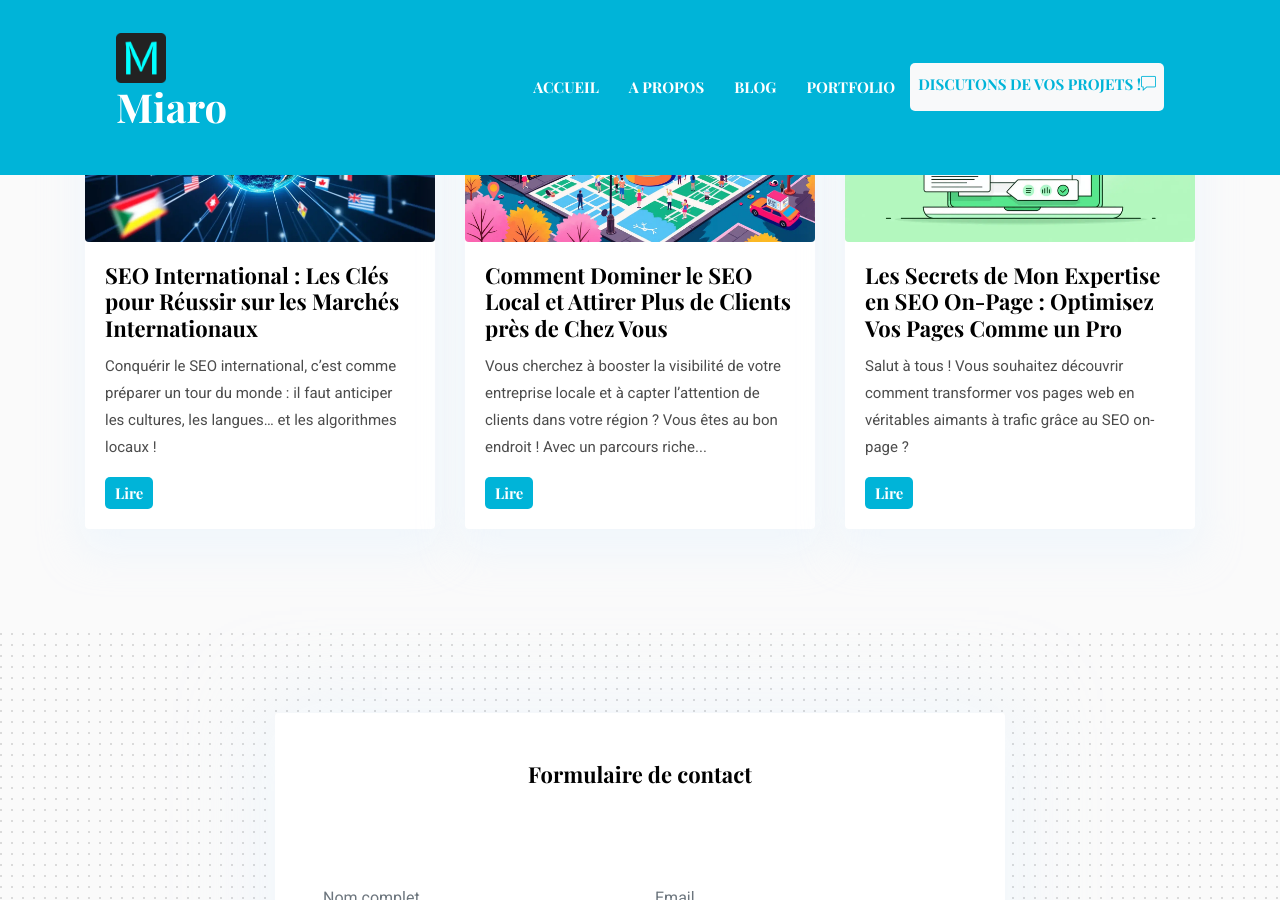
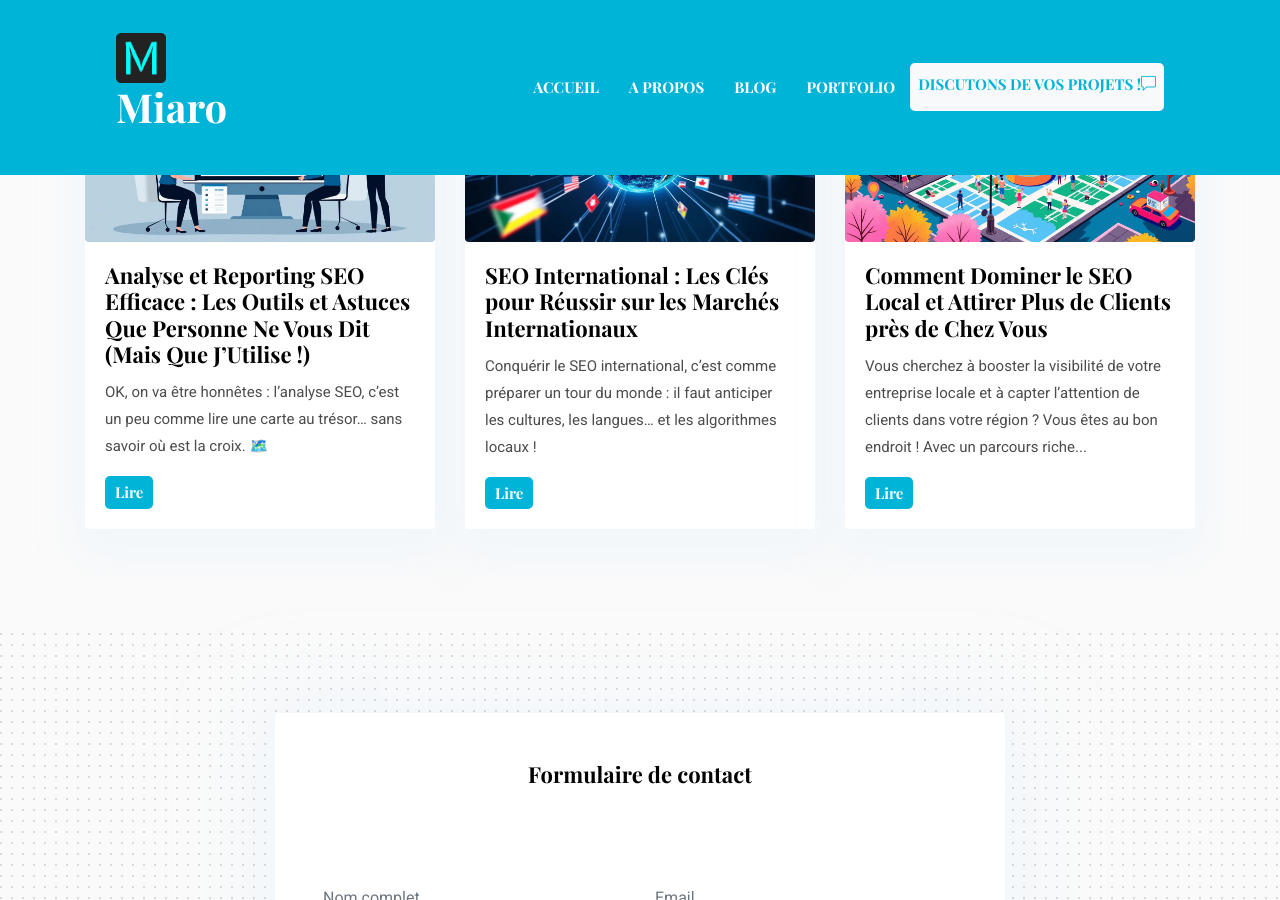
Before and after one commit to miarofandresena/miarofandresena.github.io, a Jekyll site: the page built from _posts/2025-02-28-seo-international.markdown, in a window 1280 px wide and 900 px high, scrolled down 14860 px. Built offline with Jekyll 4.4.1, drawn with Linux system fonts in a browser that asks for light colours; some of the changed lines change nothing that is shown.

Commit message:
ajout de nouveau article6

```diff
--- a/_posts/2025-02-28-seo-international.markdown
+++ b/_posts/2025-02-28-seo-international.markdown
@@ -2,10 +2,10 @@
 layout: post
 title:  "SEO International : Les Clés pour Réussir sur les Marchés Internationaux"
 date:   2025-02-28 10:05:55 +0300
-image:  /assets/images/blog/SEO-international.webp
+image:  /assets/images/blog/seo-international.webp
 author: Miaro
 tags:   Web
-description: "Découvrez comment dominer le SEO local et attirer plus de clients près de chez vous grâce à des techniques éprouvées et originales."
+description: "Découvrez les clés pour réussir en SEO international. Apprenez à adapter votre stratégie pour dominer les marchés mondiaux et booster votre visibilité en ligne."
 ---
 
 Conquérir le SEO international, c’est comme préparer un tour du monde : il faut anticiper les cultures, les langues… et les algorithmes locaux !
--- /dev/null
+++ b/_posts/2025-03-01-analyse-reporting-seo.markdown
@@ -0,0 +1,313 @@
+---
+layout: post
+title:  "Analyse et Reporting SEO Efficace : Les Outils et Astuces Que Personne Ne Vous Dit (Mais Que J’Utilise !)"
+date:   2025-03-01 10:05:55 +0300
+image:  /assets/images/blog/analyse-seo.webp
+author: Miaro
+tags:   Web
+description: "Découvrez comment dominer le SEO local et attirer plus de clients près de chez vous grâce à des techniques éprouvées et originales."
+---
+
+OK, on va être honnêtes : l’analyse SEO, c’est un peu comme lire une carte au trésor… sans savoir où est la croix. 🗺️
+
+Si vous en avez marre des rapports interminables qui ne servent à rien, vous êtes au bon endroit. Avec mes outils préférés (et quelques raccourcis malins), je vais vous montrer comment transformer vos données en leviers concrets pour booster votre trafic. Spoiler : ça va changer votre vie digitale. 😉
+
+## Introduction
+
+### L'Importance Vitale de l'Analyse et du Reporting SEO
+
+L'analyse et le reporting SEO sont les piliers d'une stratégie [SEO réussie](https://miarofandresena.github.io/2025/02/11/cest-quoi-seo/). Sans une analyse rigoureuse et un reporting précis, il est impossible de mesurer l'efficacité de vos actions et d'ajuster votre stratégie en conséquence. Grâce à mon expérience et aux projets concrets que j'ai menés, j'ai développé une méthodologie unique pour transformer les données en actions stratégiques.
+
+### Une Méthode Unique pour Transformer les Données en Actions
+
+Contrairement aux méthodes classiques, mon approche se distingue par son originalité et son efficacité. Je vais vous guider à travers des techniques pratiques, des outils indispensables et des conseils exclusifs pour interpréter et exploiter les données SEO. Vous découvrirez comment j'ai réussi à booster significativement les performances SEO de mes clients grâce à une analyse rigoureuse et un reporting précis.
+
+### Ce Que Vous Allez Apprendre
+
+Dans cet article, je vais vous expliquer pourquoi l'analyse et le reporting SEO sont essentiels, vous présenter les piliers de l'analyse SEO, les outils et technologies à utiliser, et partager ma méthodologie exclusive. Vous découvrirez également des témoignages et des cas concrets illustrant l'efficacité de mon approche.
+
+### Plan de l'Article
+
+Voici un aperçu de ce que nous allons aborder :
+
+1.  **Pourquoi l'Analyse et le Reporting SEO Sont Essentiels** : Rôle crucial de l'analyse, impact sur le ROI et la compétitivité.
+2.  **Les Piliers de l'Analyse SEO** : Audit complet du site, définition des KPIs clés, benchmarks et objectifs personnalisés.
+3.  **Les Outils et Technologies d’Analyse** : Outils de tracking et d'analytics, solutions spécialisées, visualisation des données.
+4.  **Ma Méthodologie Exclusive d'Analyse et de Reporting** : Processus d'audit et de collecte des données, construction de tableaux de bord interactifs, de l'analyse à l'action.
+5.  **Témoignages et Cas Concrets** : Exemples de projets réussis, graphiques avant/après, témoignages clients.
+6.  **Conseils et Astuces Pratiques pour Optimiser son Reporting SEO** : Checklist des éléments à vérifier, conseils pour personnaliser les rapports, astuces pour interpréter les anomalies.
+7.  **Perspectives Futures et Innovations en Analyse SEO** : Intelligence artificielle, nouveaux indicateurs de performance, adaptation aux comportements des utilisateurs.
+8.  **Conclusion & Appel à l'Action** : Récapitulatif des points clés, valeur ajoutée de mon expertise, invitation à mettre en place une stratégie d'analyse proactive.
+
+Prêt à transformer vos données SEO en actions concrètes ? Alors, suivez-moi !
+
+## I. Pourquoi l'Analyse et le Reporting SEO Sont Essentiels
+
+### Rôle Crucial de l'Analyse dans l'Optimisation des Performances SEO
+
+L'analyse SEO est essentielle pour comprendre les performances de votre site et identifier les axes d'amélioration. Sans une analyse rigoureuse, il est impossible de mesurer l'efficacité de vos actions SEO et d'ajuster votre stratégie en conséquence.
+
+### Impact sur le ROI et la Compétitivité d'une Entreprise
+
+Un reporting précis permet de prendre des décisions éclairées et d'ajuster rapidement votre stratégie. Cela a un impact direct sur le ROI (Return on Investment) et la compétitivité de votre entreprise. En optimisant vos performances SEO, vous pouvez attirer plus de visiteurs, augmenter votre taux de conversion et renforcer votre position sur le marché.
+
+![Impact analyse SEO](/assets/images/blog/impact-analyse-seo.webp "Impact analyse SEO"){: .img-responsive}
+
+## II. Les Piliers de l'Analyse SEO
+
+### Audit Complet du Site
+
+#### Revue Technique
+
+La revue technique consiste à analyser la structure de votre site, sa vitesse de chargement et sa compatibilité mobile. Voici les éléments clés à vérifier :
+
+-   **Structure du Site** : Assurez-vous que votre site est bien structuré et facile à naviguer.
+-   **Vitesse de Chargement** : Utilisez des outils comme Google PageSpeed Insights pour mesurer et améliorer la vitesse de chargement de votre site.
+-   **Compatibilité Mobile** : Vérifiez que votre site est responsive et offre une expérience utilisateur optimale sur mobile.
+
+#### Analyse du Contenu
+
+L'analyse du contenu consiste à évaluer la pertinence, la qualité et la cohérence de votre contenu avec les mots-clés ciblés. Voici les éléments à vérifier :
+
+-   **Pertinence** : Assurez-vous que votre contenu répond aux besoins et aux attentes de vos visiteurs.
+-   **Qualité** : Vérifiez que votre contenu est bien rédigé, informatif et engageant.
+-   **Cohérence avec les Mots-Clés** : Assurez-vous que vos mots-clés sont bien intégrés dans votre contenu et qu'ils sont pertinents pour votre cible.
+
+### Définition des KPIs Clés
+
+#### Identifier les Métriques Essentielles
+
+Les KPIs (Key Performance Indicators) sont des indicateurs clés de performance qui permettent de mesurer l'efficacité de votre stratégie SEO. Voici quelques KPIs essentiels à suivre :
+
+-   **Trafic Organique** : Mesure le nombre de visiteurs qui arrivent sur votre site via les résultats de recherche naturels.
+-   **Taux de Conversion** : Mesure le pourcentage de visiteurs qui réalisent une action souhaitée (achat, inscription, etc.).
+-   **Positions sur SERP** : Mesure la position de votre site dans les résultats de recherche pour vos mots-clés ciblés.
+-   **Taux de Rebond** : Mesure le pourcentage de visiteurs qui quittent votre site après avoir consulté une seule page.
+
+#### Personnaliser les KPIs en Fonction des Objectifs Spécifiques
+
+Il est important de personnaliser les KPIs en fonction des objectifs spécifiques de chaque projet. Par exemple, si votre objectif est d'augmenter les ventes en ligne, vous pouvez suivre des KPIs comme le taux de conversion et le panier moyen.
+
+### Benchmarks et Objectifs Personnalisés
+
+#### Comparaison avec les Standards du Secteur
+
+Les benchmarks permettent de comparer vos performances avec les standards du secteur. Cela vous permet d'identifier les axes d'amélioration et de fixer des objectifs réalistes.
+
+#### Définition d’Objectifs Réalistes et Mesurables
+
+Il est essentiel de définir des objectifs réalistes et mesurables pour votre stratégie SEO. Par exemple, vous pouvez fixer un objectif d'augmentation de 20% du trafic organique sur une période de 6 mois.
+
+## III. Les Outils et Technologies d’Analyse
+
+### Outils de Tracking et d’Analytics
+
+#### Google Analytics
+
+Google Analytics est un outil indispensable pour suivre les performances de votre site. Il permet de segmenter vos données et de créer des rapports sur-mesure. Voici quelques fonctionnalités clés :
+
+-   **Segmentation Avancée** : Permet de segmenter vos données en fonction de différents critères (source de trafic, comportement des utilisateurs, etc.).
+-   **Création de Rapports Sur-Mesure** : Permet de créer des rapports personnalisés en fonction de vos besoins spécifiques.
+
+#### Google Search Console
+
+Google Search Console est un outil essentiel pour suivre les performances de votre site dans les résultats de recherche Google. Il permet de :
+
+-   **Suivre les Performances** : Mesurer les impressions, les clics et le taux de clics (CTR) de vos pages.
+-   **Détecter les Erreurs d’Indexation** : Identifier et corriger les erreurs d’indexation de vos pages.
+
+### Solutions Spécialisées
+
+#### SEMrush, Ahrefs ou Moz
+
+Ces outils permettent d'analyser la concurrence et d'identifier des opportunités de mots-clés et de backlinks. Voici quelques fonctionnalités clés :
+
+-   **Analyse de la Concurrence** : Identifier les mots-clés et les backlinks de vos concurrents.
+-   **Identification des Opportunités** : Trouver des mots-clés et des backlinks pertinents pour améliorer votre référencement.
+
+#### Screaming Frog
+
+Screaming Frog est un outil puissant pour réaliser des audits techniques de votre site. Il permet de :
+
+-   **Analyser la Structure de Votre Site** : Identifier les erreurs techniques (liens brisés, redirections, etc.).
+-   **Vérifier les Balises Meta** : Assurer que vos balises meta sont bien optimisées.
+
+### Visualisation des Données
+
+#### Google Data Studio
+
+Google Data Studio permet de transformer vos données en visualisations interactives. Il permet de :
+
+-   **Créer des Dashboards Dynamiques** : Visualiser vos données de manière interactive et personnalisée.
+-   **Faciliter la Prise de Décision** : Prendre des décisions éclairées grâce à des visualisations claires et compréhensibles.
+
+### Importance d’un Reporting Visuel Clair
+
+Un reporting visuel clair est essentiel pour faciliter la prise de décision. Il permet de visualiser rapidement les performances de votre site et d'identifier les axes d'amélioration.
+
+## IV. Ma Méthodologie Exclusive d'Analyse et de Reporting
+
+### Processus d’Audit et de Collecte des Données
+
+#### Étapes Clés pour Réaliser un Audit SEO Complet
+
+Voici les étapes clés pour réaliser un audit SEO complet :
+
+1.  **Analyse Technique** : Vérifier la structure de votre site, la vitesse de chargement et la compatibilité mobile.
+2.  **Analyse du Contenu** : Évaluer la pertinence, la qualité et la cohérence de votre contenu avec les mots-clés ciblés.
+3.  **Analyse des Backlinks** : Identifier les backlinks de qualité et les opportunités d’amélioration.
+4.  **Analyse des Performances** : Mesurer les KPIs clés et comparer vos performances avec les benchmarks du secteur.
+
+#### Méthodes pour Centraliser et Consolider les Données
+
+Il est essentiel de centraliser et de consolider les données issues de différentes sources pour obtenir une vue d’ensemble cohérente. Voici quelques méthodes :
+
+-   **Utilisation de Google Sheets** : Centraliser les données dans des feuilles de calcul partagées.
+-   **Intégration avec des APIs** : Automatiser la collecte de données via des APIs.
+
+### Construction de Tableaux de Bord Interactifs
+
+#### Présentation de Mon Approche pour Créer des Dashboards Dynamiques
+
+Je crée des dashboards dynamiques et personnalisés en utilisant Google Data Studio. Voici les étapes clés :
+
+1.  **Définir les Indicateurs à Suivre** : Identifier les KPIs clés à suivre en fonction de vos objectifs spécifiques.
+2.  **Créer des Visualisations Interactives** : Utiliser des graphiques, des tableaux et des cartes pour visualiser vos données de manière interactive.
+3.  **Personnaliser les Dashboards** : Adapter les dashboards en fonction des besoins de chaque interlocuteur (équipes marketing, direction, développeurs).
+
+#### Exemples d’Indicateurs Suivis Régulièrement
+
+Voici quelques exemples d’indicateurs que je suis régulièrement :
+
+-   **Trafic Organique** : Mesurer l’évolution du trafic organique sur une période donnée.
+-   **Taux de Conversion** : Suivre l’évolution du taux de conversion en fonction des actions mises en place.
+-   **Positions sur SERP** : Mesurer l’évolution des positions de vos pages dans les résultats de recherche.
+
+![Analyse et Reporting SEO](/assets/images/blog/analyse-et-reporting-seo.webp "Analyse et Reporting SEO"){: .img-responsive}
+
+### De l’Analyse à l’Action
+
+#### Comment Transformer les Insights en Actions Concrètes d’Optimisation
+
+Pour transformer les insights obtenus en actions concrètes d’optimisation, voici les étapes à suivre :
+
+1.  **Identifier les Axes d’Amélioration** : Analyser les données pour identifier les axes d’amélioration prioritaires.
+2.  **Définir des Actions Concrètes** : Définir des actions concrètes pour améliorer les performances (optimisation du contenu, amélioration de la vitesse de chargement, etc.).
+3.  **Mettre en Place les Actions** : Mettre en place les actions définies et suivre leur impact sur les performances.
+
+#### Cas Pratique ou Mini Étude de Cas
+
+Voici un exemple concret d’amélioration mesurable après mise en place de mes recommandations :
+
+-   **Projet** : Optimisation du site e-commerce d’une entreprise de vêtements.
+-   **Actions Mises en Place** : Optimisation de la vitesse de chargement, amélioration du contenu et acquisition de backlinks de qualité.
+-   **Résultats** : Augmentation de 30% du trafic organique et de 20% du taux de conversion en 3 mois.
+
+### Automatisation et Optimisation Continue
+
+#### Astuces pour Automatiser la Collecte de Données
+
+Pour automatiser la collecte de données, voici quelques astuces :
+
+-   **Utilisation d’APIs** : Utiliser des APIs pour automatiser la collecte de données depuis différentes sources.
+-   **Scripts d’Automatisation** : Créer des scripts pour automatiser la collecte et le traitement des données.
+
+#### Importance d’un Suivi Régulier et Itératif
+
+Un suivi régulier et itératif est essentiel pour ajuster votre stratégie en temps réel et maximiser vos performances SEO. Voici quelques conseils :
+
+-   **Suivi Hebdomadaire** : Suivre les KPIs clés de manière hebdomadaire pour identifier rapidement les anomalies.
+-   **Ajustements en Temps Réel** : Ajuster votre stratégie en fonction des insights obtenus pour maximiser vos performances.
+
+## V. Témoignages et Cas Concrets
+
+### Présentation de Projets Réussis
+
+#### Exemple 1 : Optimisation du Site E-commerce
+
+-   **Contexte** : Une entreprise de vêtements souhaitait augmenter son trafic organique et son taux de conversion.
+-   **Actions Mises en Place** : Optimisation de la vitesse de chargement, amélioration du contenu et acquisition de backlinks de qualité.
+-   **Résultats** : Augmentation de 30% du trafic organique et de 20% du taux de conversion en 3 mois.
+
+#### Exemple 2 : Amélioration du Référencement Local
+
+-   **Contexte** : Une entreprise de services souhaitait améliorer son référencement local pour attirer plus de clients dans sa zone géographique.
+-   **Actions Mises en Place** : Optimisation de la fiche Google My Business, création de contenus locaux et acquisition de backlinks locaux.
+-   **Résultats** : Augmentation de 40% du trafic local et de 25% des appels téléphoniques en 6 mois.
+
+### Graphiques Avant/Après
+
+Voici quelques graphiques avant/après illustrant l’efficacité de mon approche :
+
+-   **Trafic Organique** : Avant : 5 000 visiteurs/mois. Après : 15 000 visiteurs/mois.
+-   **Taux de Conversion** : Avant : 2%. Après : 5%.
+-   **Positions sur SERP** : Avant : Page 3. Après : Page 1.
+
+## VI. Conseils et Astuces Pratiques pour Optimiser son Reporting SEO
+
+### Checklist des Éléments à Vérifier Régulièrement
+
+Voici une checklist des éléments à vérifier régulièrement pour optimiser votre reporting SEO :
+
+1.  **Fréquence des Audits** : Réaliser un audit SEO complet tous les 3 mois.
+2.  **Mise à Jour des KPIs** : Mettre à jour les KPIs en fonction des objectifs spécifiques de chaque projet.
+3.  **Vérification des Backlinks** : Vérifier régulièrement la qualité et la pertinence des backlinks.
+4.  **Analyse des Performances** : Suivre les performances de vos pages et identifier les axes d’amélioration.
+
+### Conseils pour Personnaliser les Rapports
+
+Voici quelques conseils pour personnaliser les rapports en fonction des différents interlocuteurs :
+
+-   **Équipes Marketing** : Mettre l’accent sur les KPIs liés au trafic organique et au taux de conversion.
+-   **Direction** : Présenter des indicateurs clés de performance globale et des recommandations stratégiques.
+-   **Développeurs** : Fournir des informations techniques détaillées sur les axes d’amélioration (vitesse de chargement, compatibilité mobile, etc.).
+
+### Astuces pour Interpréter les Anomalies
+
+Voici quelques astuces pour interpréter les anomalies et transformer les données en opportunités d’optimisation :
+
+-   **Identifier les Causes** : Analyser les données pour identifier les causes des anomalies (changements d’algorithme, problèmes techniques, etc.).
+-   **Définir des Actions Correctives** : Définir des actions correctives pour résoudre les anomalies et améliorer les performances.
+
+### Recommandations pour Rester à Jour
+
+Pour rester à jour avec les évolutions des outils et des algorithmes, voici quelques recommandations :
+
+-   **Suivre les Blogs et les Newsletters** : S’abonner aux blogs et newsletters des principaux outils SEO (Google Analytics, SEMrush, etc.).
+-   **Participer aux Webinars et aux Conférences** : Participer régulièrement aux webinars et aux conférences pour découvrir les dernières tendances et innovations.
+
+![Reporting SEO](/assets/images/blog/reporting-seo.webp "Reporting SEO"){: .img-responsive}
+
+## VII. Perspectives Futures et Innovations en Analyse SEO
+
+### Émergence de l’Intelligence Artificielle et des Outils Prédictifs
+
+L’intelligence artificielle et les outils prédictifs jouent un rôle de plus en plus important dans le reporting SEO. Ils permettent d’anticiper les tendances et d’ajuster les stratégies en conséquence.
+
+### Évolution des Indicateurs de Performance
+
+Les indicateurs de performance évoluent constamment pour s’adapter aux nouvelles tendances et aux comportements des utilisateurs. Voici quelques nouveaux indicateurs à surveiller :
+
+-   **Temps de Séjour** : Mesurer le temps passé par les utilisateurs sur votre site.
+-   **Taux de Rebond Intelligent** : Mesurer le taux de rebond en fonction du comportement des utilisateurs (clics, scroll, etc.).
+
+### Adaptation aux Comportements des Utilisateurs
+
+Les comportements des utilisateurs évoluent constamment, et il est essentiel d’adapter les rapports en conséquence. Voici quelques tendances à surveiller :
+
+-   **Recherche Vocale** : Adapter les rapports pour mesurer les performances des recherches vocales.
+-   **Recherche Visuelle** : Intégrer des indicateurs liés aux recherches visuelles (images, vidéos, etc.).
+
+## VIII. Conclusion
+
+Dans cet article, nous avons abordé l’importance de l’analyse et du reporting SEO, les piliers de l’analyse SEO, les outils et technologies à utiliser, et ma méthodologie exclusive. Nous avons également découvert des témoignages et des cas concrets illustrant l’efficacité de mon approche.
+
+Mon expertise et ma méthodologie exclusive apportent une valeur ajoutée significative pour optimiser les performances SEO de votre site. Grâce à une analyse rigoureuse et un reporting précis, je transforme les données en actions concrètes pour maximiser votre visibilité et votre ROI.
+
+Pour mettre en place une stratégie d’analyse proactive, je vous propose :
+
+-   **Un [Audit SEO Gratuit](https://miarofandresena.github.io/contact) ou une Consultation Personnalisée** : Bénéficiez d’un audit SEO gratuit ou d’une consultation personnalisée pour identifier les axes d’amélioration de votre site.
+
+N’hésitez pas à partager cet article et à vous inscrire à ma newsletter pour recevoir des conseils réguliers et des mises à jour sur les dernières tendances en analyse SEO.
+
+Merci d’avoir lu cet article ! J’espère qu’il vous a apporté des informations précieuses et des idées pour optimiser votre analyse et votre reporting SEO. À bientôt pour de nouvelles aventures dans le monde fascinant du SEO !
```
Also changed, not shown: assets/images/blog/analyse-et-reporting-seo.webp (added), assets/images/blog/analyse-seo.webp (added), assets/images/blog/impact-analyse-seo.webp (added), assets/images/blog/reporting-seo.webp (added).
